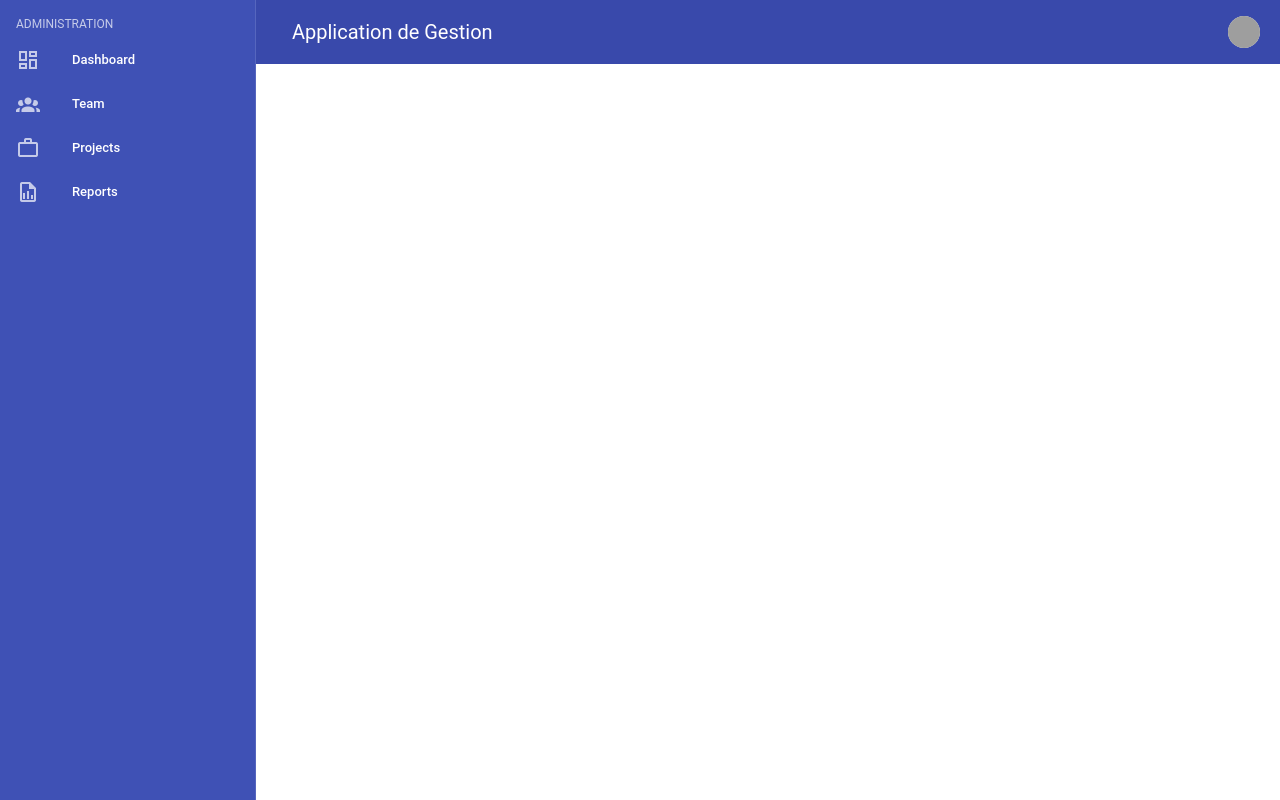
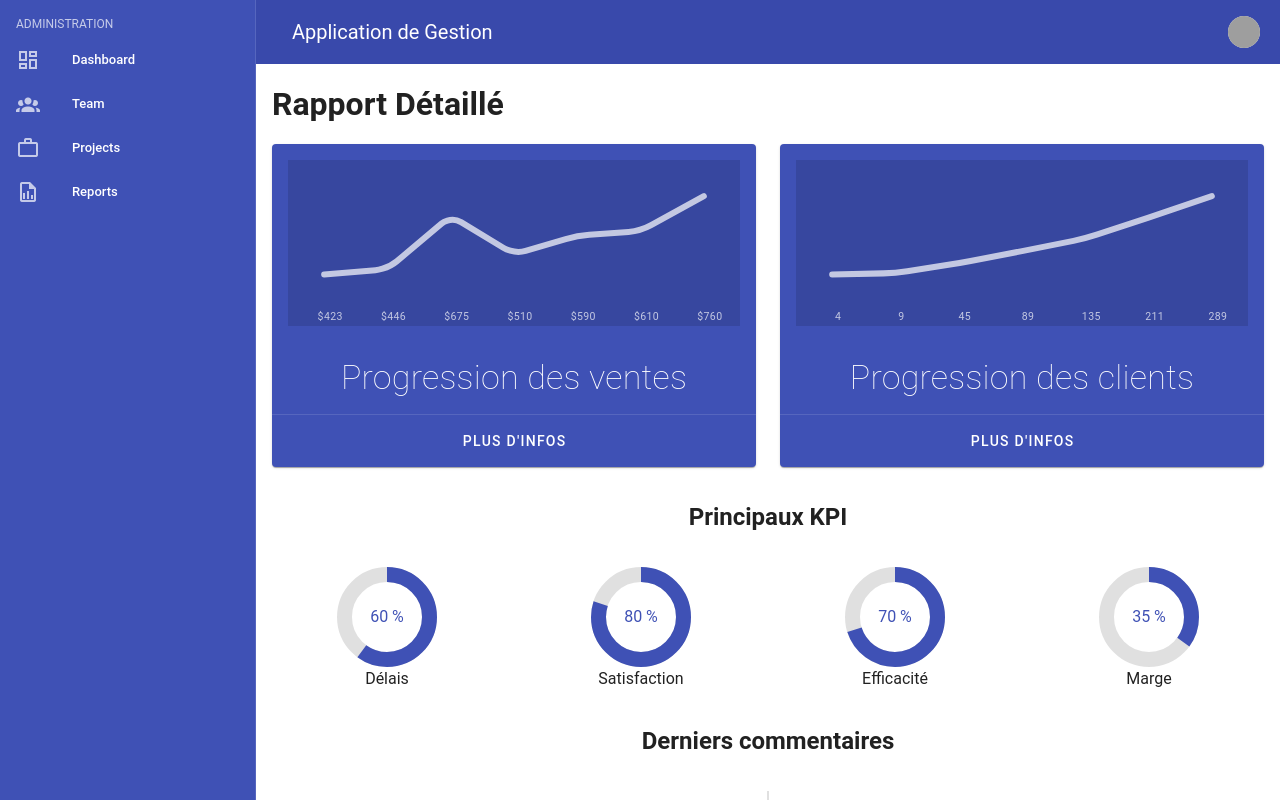
Before and after one commit to 3quanimity/nuxt-vue-vuetify-management-app, a Nuxt app: page /reports in a window 1280 px wide. Shown: the top 800 px of the page. Built offline with nearby package versions, Linux system fonts and the light colour scheme; sample sign-in values are in the browser's storage; grey boxes are pictures that could not be loaded.

Commit message:
add details page with stats and KPIs from vuetify

```diff
--- /dev/null
+++ b/pages/reports.vue
@@ -0,0 +1,154 @@
+<template>
+  <h1 class="mb-4">Rapport Détaillé</h1>
+
+  <v-row>
+    <v-col>
+      <v-card class="mx-auto text-center" color="indigo" max-width="600" dark>
+        <v-card-text>
+          <v-sheet color="rgba(0, 0, 0, .12)">
+            <v-sparkline
+              :model-value="salesValues"
+              color="rgba(255, 255, 255, .7)"
+              height="100"
+              padding="24"
+              stroke-linecap="round"
+              smooth
+            >
+              <template v-slot:label="item"> ${{ item.value }} </template>
+            </v-sparkline>
+          </v-sheet>
+        </v-card-text>
+
+        <v-card-text>
+          <div class="text-h4 font-weight-thin">Progression des ventes</div>
+        </v-card-text>
+
+        <v-divider></v-divider>
+
+        <v-card-actions class="justify-center">
+          <v-btn variant="text" block> Plus d'infos </v-btn>
+        </v-card-actions>
+      </v-card>
+    </v-col>
+
+    <v-col>
+      <v-card class="mx-auto text-center" color="indigo" max-width="600" dark>
+        <v-card-text>
+          <v-sheet color="rgba(0, 0, 0, .12)">
+            <v-sparkline
+              :model-value="usersValues"
+              color="rgba(255, 255, 255, .7)"
+              height="100"
+              padding="24"
+              stroke-linecap="round"
+              smooth
+            >
+              <template v-slot:label="item">
+                {{ item.value }}
+              </template>
+            </v-sparkline>
+          </v-sheet>
+        </v-card-text>
+
+        <v-card-text>
+          <div class="text-h4 font-weight-thin">Progression des clients</div>
+        </v-card-text>
+
+        <v-divider></v-divider>
+
+        <v-card-actions class="justify-center">
+          <v-btn variant="text" block> Plus d'infos </v-btn>
+        </v-card-actions>
+      </v-card>
+    </v-col>
+  </v-row>
+
+  <h2 class="text-center my-8">Principaux KPI</h2>
+
+  <v-row>
+    <v-col>
+      <div class="text-center">
+        <v-progress-circular
+          model-value="60"
+          :rotate="360"
+          :size="100"
+          :width="15"
+          color="indigo"
+        >
+          <template v-slot:default> 60 % </template>
+        </v-progress-circular>
+        <p>Délais</p>
+      </div>
+    </v-col>
+    <v-col>
+      <div class="text-center">
+        <v-progress-circular
+          model-value="80"
+          :rotate="360"
+          :size="100"
+          :width="15"
+          color="indigo"
+        >
+          <template v-slot:default> 80 % </template>
+        </v-progress-circular>
+        <p>Satisfaction</p>
+      </div>
+    </v-col>
+    <v-col>
+      <div class="text-center">
+        <v-progress-circular
+          model-value="70"
+          :rotate="360"
+          :size="100"
+          :width="15"
+          color="indigo"
+        >
+          <template v-slot:default> 70 % </template>
+        </v-progress-circular>
+        <p>Efficacité</p>
+      </div>
+    </v-col>
+    <v-col>
+      <div class="text-center">
+        <v-progress-circular
+          model-value="35"
+          :rotate="360"
+          :size="100"
+          :width="15"
+          color="indigo"
+        >
+          <template v-slot:default> 35 % </template>
+        </v-progress-circular>
+        <p>Marge</p>
+      </div>
+    </v-col>
+  </v-row>
+
+  <h2 class="text-center my-8">Derniers commentaires</h2>
+
+  <v-timeline>
+    <v-timeline-item v-for="i in 5">
+      <template v-slot:icon>
+        <v-avatar :image="`https://robohash.org/${i}`"></v-avatar>
+      </template>
+      <template v-slot:opposite>
+        <span>Impressionant</span>
+      </template>
+      <v-card class="elevation-2">
+        <v-card-title class="text-h5"> Lorem ipsum </v-card-title>
+        <v-card-text
+          >Lorem ipsum dolor sit amet consectetur adipisicing elit. Tempore
+          culpa architecto maiores nihil temporibus numquam. Saepe laudantium ea
+          labore unde nihil aut nam sint numquam earum, perferendis, aliquam,
+          deserunt quam.</v-card-text
+        >
+      </v-card>
+    </v-timeline-item>
+  </v-timeline>
+</template>
+
+<script lang="ts" setup>
+const salesValues = [423, 446, 675, 510, 590, 610, 760];
+
+const usersValues = [4, 9, 45, 89, 135, 211, 289];
+</script>
```
